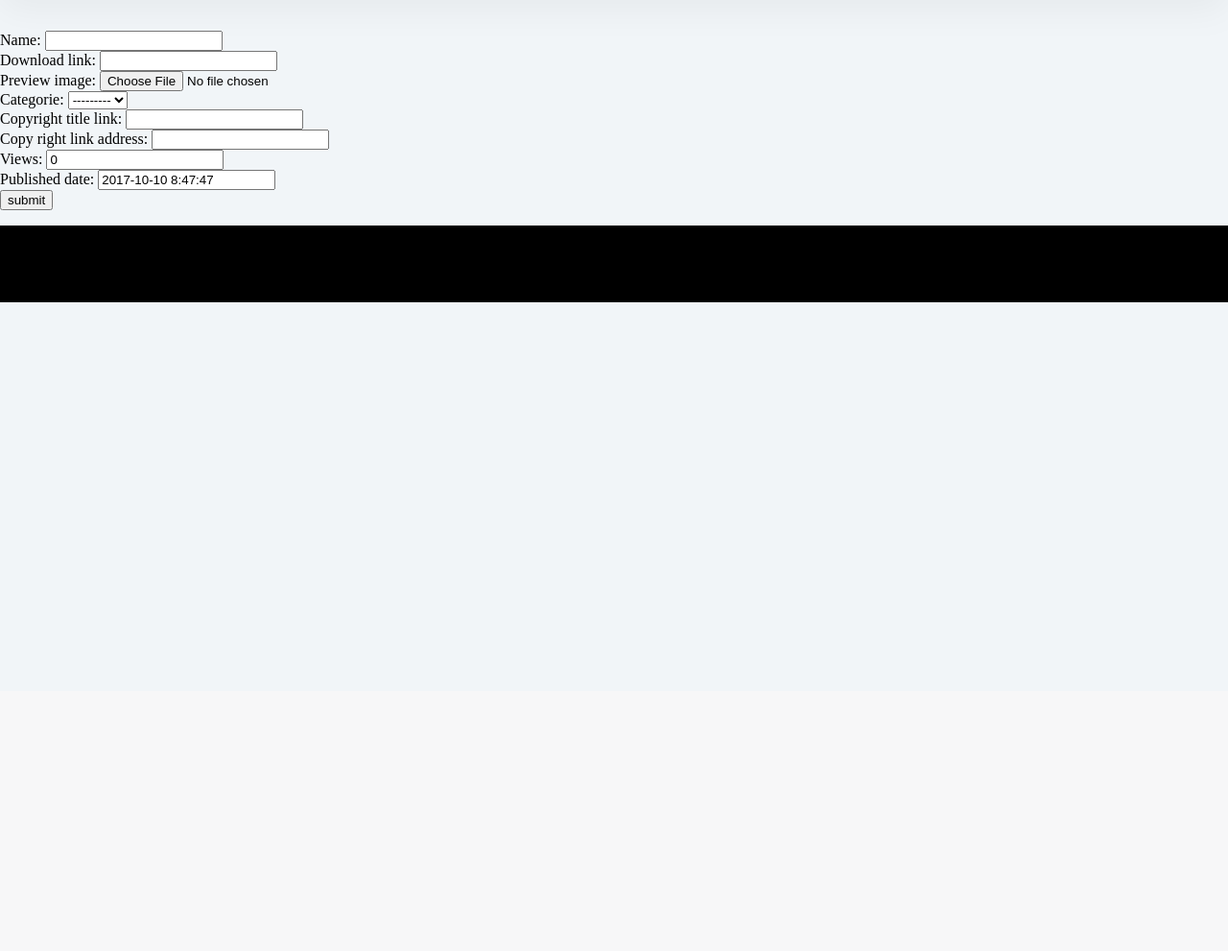
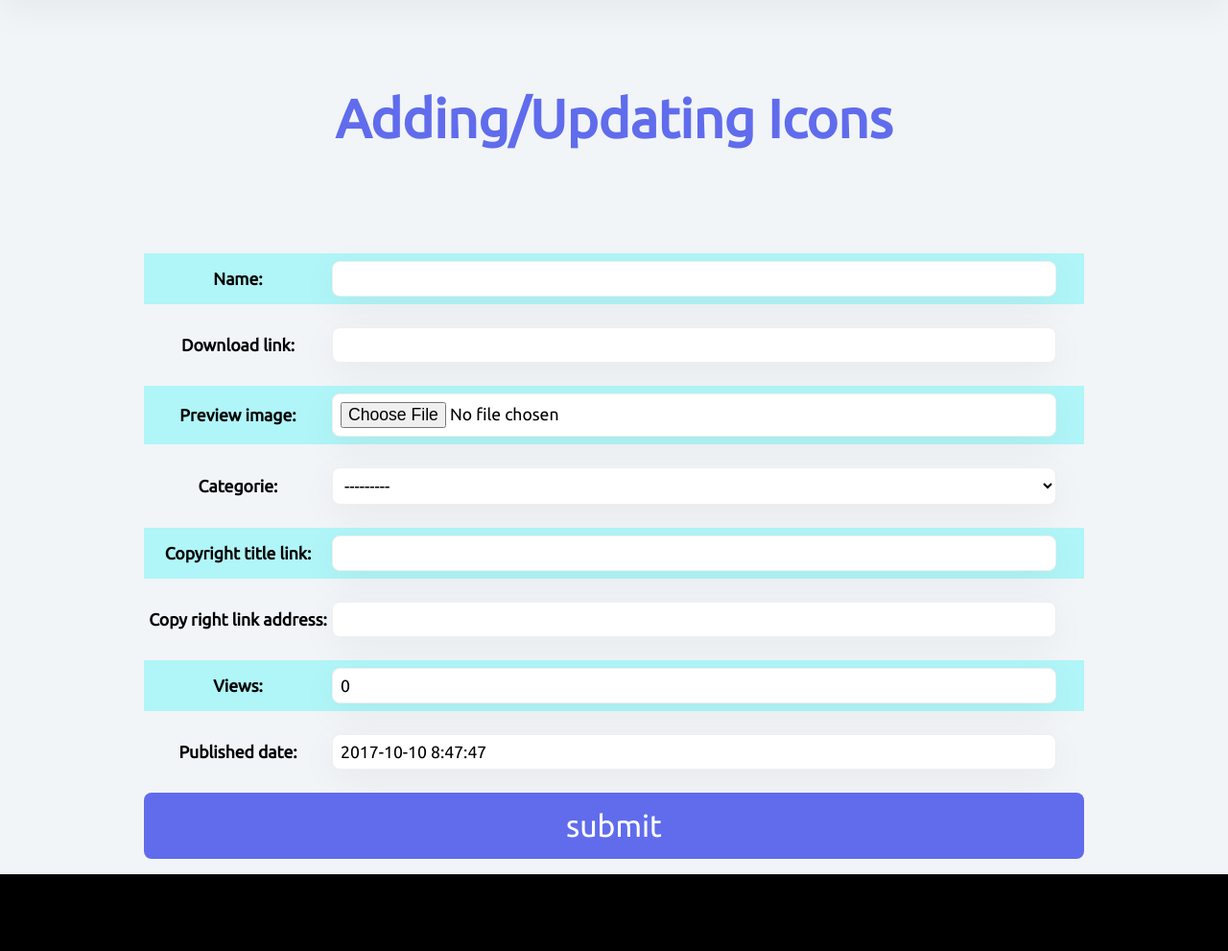
Before and after one commit to redwolf-ir/foldericon_lastVersion, a Django app: page /icon/add/ in a window 1280 px wide. Shown: the part 80-1071 px from the top of the page at 96% size. Before the commit the page ends 395 px from the top, so only its background shows below. Run offline with Django 3.2, Linux system fonts and the light colour scheme; the visitor is signed in with stand-in values (Sample User, id 1); data that the repository does not hold is empty.

Commit message:
form styling

```diff
--- a/web/static/web/style.css
+++ b/web/static/web/style.css
@@ -532,3 +532,75 @@
   font-style: italic;
   color: #606cec;
 }
+/*
+-==--=-=-==--=-=-=-=-=-=-=-=-=-
+FORM PAGE
+-==--=-=-==--=-=-=-=-=-=-=-=-=-
+*/
+.formPart {
+  width: 100%;
+  display: flex;
+  flex-direction: column;
+  justify-content: center;
+
+}
+
+.formcloumn {
+  width: 100%;
+  display: flex;
+  flex-direction: row;
+  justify-content: center;
+  align-items: center;
+  margin-bottom: 16px;
+  font-family: 'Ubuntu', serif;
+  font-size: 1.1em;
+  padding: 8px 0;
+}
+
+.formcloumn:nth-child(2n) {
+  background: #b0f5f7;
+}
+
+.formcloumn label {
+  width: 20%;
+  text-align: center;
+  font-weight: bold;
+}
+
+.formcloumn input, select {
+  width: 77%;
+  margin-right: 3%;
+  border: 0;
+  padding: 8px;
+  border: 1px solid #efefef;
+  background: #FFFFFF;
+  border-radius: 8px;
+  direction: ltr;
+  box-sizing: border-box;
+  box-shadow: 0 6px 12px rgba(0, 0, 0, 0.001), 0 10px 40px rgba(0, 0, 0, 0.05);
+  font-family: 'Ubuntu', serif;
+  font-size: 1em;
+}
+
+.formcloumn input:focus, select:focus {
+  outline: none;
+}
+
+.formPart button {
+  border: none;
+  display: block;
+  height: 100%;
+  padding: 16px 0;
+  margin-bottom: 16px;
+  background: #606cec;
+  border-radius: 8px;
+  font-family: 'Ubuntu', serif;
+  font-size: 2em;
+  color: #FFFFFF;
+  transition: all 0.3s ease;
+  cursor: pointer;
+}
+
+.formPart button:hover {
+  background: #6b7c93;
+}
--- a/web/templates/web/form_template.html
+++ b/web/templates/web/form_template.html
@@ -1,8 +1,9 @@
 {% for field in form %}
 
-	<span>{{ field.errors }}</span>
-	<label>{{ field.label_tag }}</label>
-	{{ field }}
-	<br>
+	<div class="formcloumn">
+		<span>{{ field.errors }}</span>
+		<label>{{ field.label_tag }}</label>
+		{{ field }}
+	</div>
 
 {% endfor %}
--- a/web/templates/web/icon_form.html
+++ b/web/templates/web/icon_form.html
@@ -1,15 +1,20 @@
 {% extends 'web/base.html' %}
 {% block body %}
-<br><br>
 {% if user.is_authenticated %}
 
-<form class="" action="" method="post" enctype="multipart/form-data">
-	{% csrf_token %}
-	{% include 'web/form_template.html' %}
-	<button>submit</button>
-</form>
+<div class="width">
+	<section class="searchform_section">
+		<div class="width displayFlex midleSearch_flex">
+			<p>Adding/Updating Icons</p>
+		</div>
+	</section>
 
-<br>
+	<form class="formPart" action="" method="post" enctype="multipart/form-data">
+		{% csrf_token %}
+		{% include 'web/form_template.html' %}
+		<button>submit</button>
+	</form>
+</div>
 
 <script type="text/javascript">
 	var today = new Date();
@@ -33,6 +38,13 @@
 	document.getElementById('id_published_date').value= today;
 </script>
 
+{% else %}
+<div class="width">
+	<section class="adminpage">
+		<h3>Sorry! but you shouldn't be here, Please go back to the home page</h3>
+		<a href="{% url 'index:index' %}" class="goToHomePage">HOME PAGE</a>
+	</section>
+</div>
 {% endif %}
 
 {% endblock %}
```
